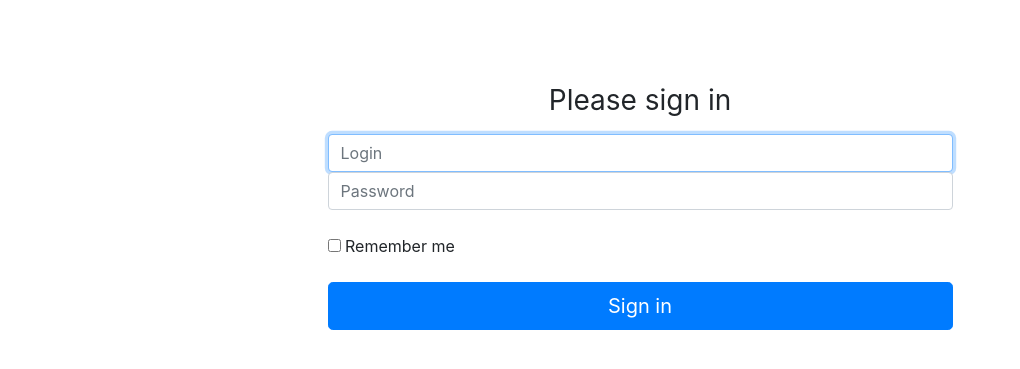
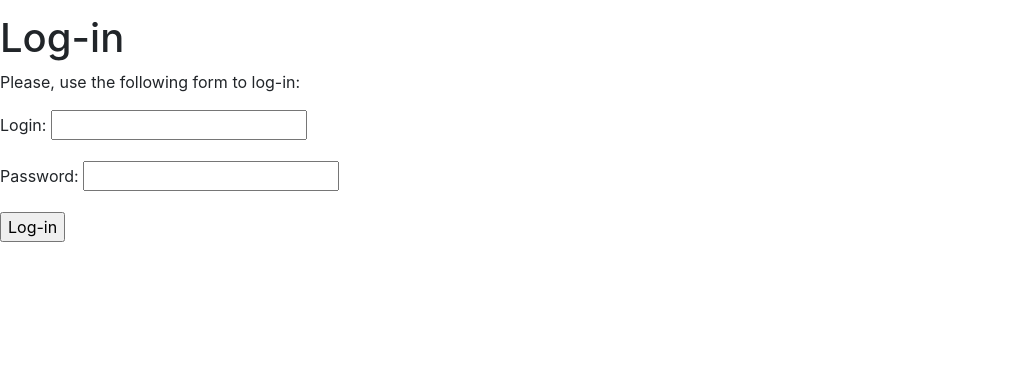
Before and after one commit to Second24Life/PracticeSib, a Django app: page /auth/ in a window 1280 px wide. Shown: the part 56-425 px from the top of the page, without its empty margins (0-1020 px from the left). Run offline with Django 3.2, Linux system fonts and the light colour scheme; some libraries are stand-ins or nearby versions.

Commit message:
Add auth on 80%

```diff
--- a/newHabra/tapeEntries/admin.py
+++ b/newHabra/tapeEntries/admin.py
@@ -3,8 +3,8 @@ from .models import User, Post
 
 
 class UserAdmin(admin.ModelAdmin):
-    list_display = ('login', 'lastLoginDate')
-    list_filter = ['lastLoginDate']
+    list_display = ('login', 'last_login')
+    list_filter = ['last_login']
     search_fields = ['login']
 
 
--- a/newHabra/tapeEntries/forms.py
+++ b/newHabra/tapeEntries/forms.py
@@ -16,3 +16,8 @@ class UserRegistrationForm(forms.ModelForm):
         if cd['password'] != cd['password2']:
             raise forms.ValidationError('Password don\'t match')
         return cd['password2']
+
+
+class LoginForm(forms.Form):
+    login = forms.CharField()
+    password = forms.CharField(widget=forms.PasswordInput)
--- a/newHabra/tapeEntries/views.py
+++ b/newHabra/tapeEntries/views.py
@@ -1,7 +1,8 @@
 from django.http import HttpResponse
 from django.shortcuts import render
 from .models import User, Post
-from .forms import UserRegistrationForm
+from .forms import UserRegistrationForm, LoginForm
+from django.contrib.auth import login
 
 
 def index(request):
@@ -14,7 +15,19 @@ def profile(request, id):
 
 
 def auth(request):
-    return render(request, "user/auth.html")
+    if request.method == 'POST':
+        form = LoginForm(request.POST)
+        if form.is_valid():
+            cd = form.cleaned_data
+            user = User.objects.get(login=cd['login'])
+
+            if user.check_password(cd['password']):
+                login(request, user)
+                return render(request, "post/index.html")
+    else:
+        form = LoginForm()
+
+    return render(request, "user/auth.html", {'form': form})
 
 
 def register(request):
@@ -22,7 +35,7 @@ def register(request):
         user_form = UserRegistrationForm(request.POST)
         if user_form.is_valid():
             new_user = user_form.save(commit=False)
-            # new_user.set_password(user_form.cleaned_data['password'])
+            new_user.set_password(user_form.cleaned_data['password'])
             new_user.save()
 
             return render(request, 'user/auth.html', {'new_user': new_user})
--- a/newHabra/templates/post/index.html
+++ b/newHabra/templates/post/index.html
@@ -6,7 +6,7 @@
 	<h1>All posts</h1>
     {% for post in posts %}
     	<h2>
-    		<a href="#">{{ post.title }}</a>
+    		<a href="{% url 'auth' %}">{{ post.title }}</a>
     	</h2>
     	<p class="date">
     		Published {{ post.createdDate }} by {{ post.author }}
--- a/newHabra/templates/user/auth.html
+++ b/newHabra/templates/user/auth.html
@@ -1,6 +1,18 @@
 {% extends 'base.html' %}
 
+{% block title %}Log-in{% endblock %}
+
 {% block content %}
+    <h1>Log-in</h1>
+    <p>Please, use the following form to log-in:</p>
+    <form action="." method="post">
+        {{ form.as_p }}
+        {% csrf_token %}
+        <p><input type="submit" value="Log-in"></p>
+    </form>
+{% endblock %}
+
+<!--
     <div class="row" style="padding-top: 70px">
         <div class="col-2 col-md-3"></div>
         <div class="col-8 col-md-6">
@@ -21,4 +33,4 @@
         </div>
         <div class="col-2 col-md-3"></div>
     </div>
-{% endblock %}
+-->
```
Also changed, not shown: newHabra/newHabra/settings.py (+12 -0 lines), newHabra/tapeEntries/models.py (+18 -5 lines), newHabra/tapeEntries/migrations/0005_auto_20180305_0730.py (added), newHabra/tapeEntries/migrations/0006_auto_20180305_1128.py (added).
